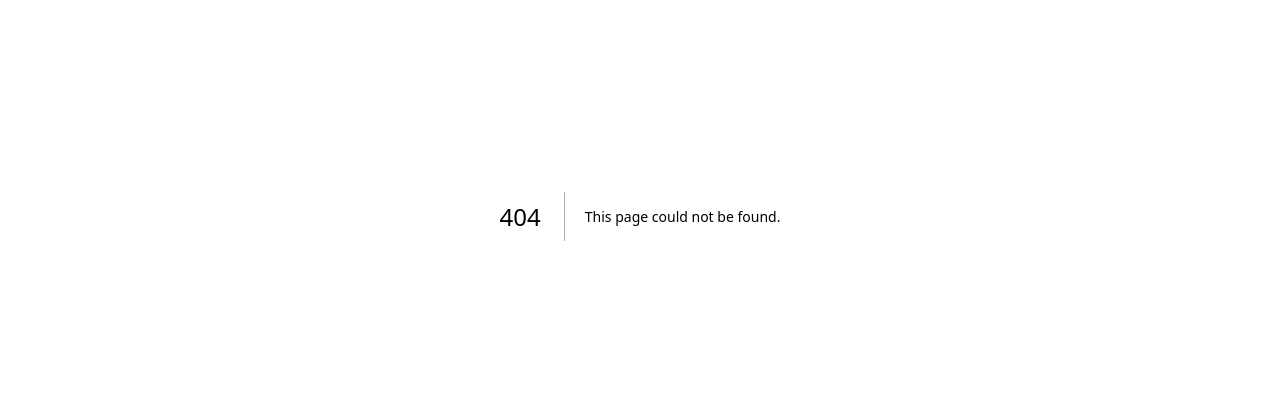
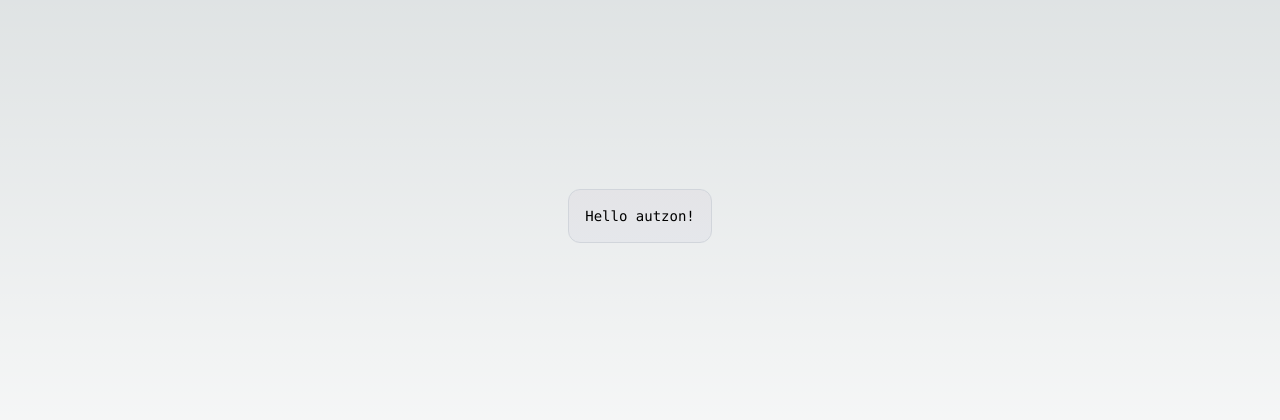
Before and after one commit to ali-vakili/autzon, a Next.js app: page /dashboard in a window 1280 px wide. Before the commit this address had no page. Shown: the part 184-604 px from the top of the page. Built offline with nearby package versions, Linux system fonts and the light colour scheme.

Commit message:
add next auth SessionProvider

```diff
--- /dev/null
+++ b/src/app/dashboard/page.tsx
@@ -0,0 +1,12 @@
+
+export default function Home() {
+  return (
+    <main className="flex min-h-screen flex-col items-center justify-center p-24">
+      <div className="z-10 max-w-5xl items-center justify-center font-mono text-sm sm:flex">
+        <p className="flex w-full justify-center border-b border-gray-300 bg-gradient-to-b from-zinc-200 p-4 backdrop-blur-2xl dark:border-neutral-800 dark:bg-zinc-800/30 dark:from-inherit lg:static lg:w-auto rounded-xl border lg:bg-gray-200 lg:dark:bg-zinc-800/30">
+          Hello autzon!
+        </p>
+      </div>
+    </main>
+  )
+}
--- a/src/app/layout.tsx
+++ b/src/app/layout.tsx
@@ -1,3 +1,4 @@
+import NextAuthProvider from "@/providers/NextAuthProvider";
 import './globals.css'
 import type { Metadata } from 'next'
 import { Inter } from 'next/font/google'
@@ -16,7 +17,11 @@ export default function RootLayout({
 }) {
   return (
     <html lang="en">
-      <body className={inter.className}>{children}</body>
+      <body className={inter.className}>
+        <NextAuthProvider>
+          {children}
+        </NextAuthProvider>
+      </body>
     </html>
   )
 }
--- /dev/null
+++ b/src/providers/NextAuthProvider.tsx
@@ -0,0 +1,9 @@
+"use client";
+
+import { SessionProvider } from "next-auth/react";
+
+const NextAuthProvider = ({ children }: { children: React.ReactNode }) => {
+  return <SessionProvider>{children}</SessionProvider>;
+}
+
+export default NextAuthProvider;
```
